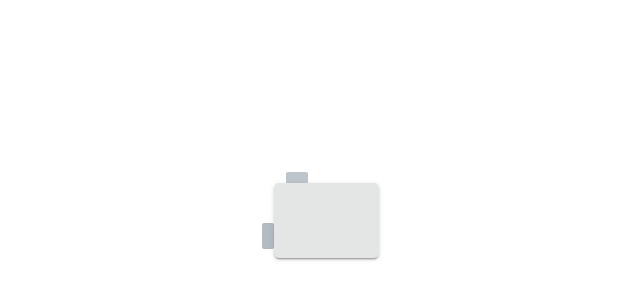
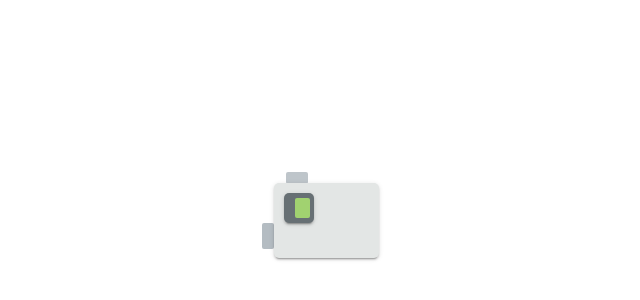
Before and after one commit to jorge8168711/JustForFun-1, a website: page index.html in a window 1280 px wide. Shown: the part 180-480 px from the top of the page, without its empty margins (314-954 px from the left). Drawn offline with Linux system fonts and the light colour scheme.

Commit message:
Add Camera display

```diff
--- a/index.html
+++ b/index.html
@@ -11,7 +11,10 @@
   <body>
     <div class="wrapper">
       <div class="camera">
-        <div class="camera__body"></div>
+        <div class="camera__body">
+          <div class="abs camera__support"></div>
+          <div class="abs camera__display"></div>
+        </div>
       </div>
     </div>
   </body>
--- a/src/stylesheets/partials/_02.default-icon.scss
+++ b/src/stylesheets/partials/_02.default-icon.scss
@@ -5,6 +5,10 @@
 // convert pixels to em
 @function em($target, $context: $base-font-size) {
   @return ($target / $context) * 1em;
+}
+
+.abs {
+  position: absolute;
 }
 
 .camera {
@@ -19,10 +23,10 @@
     background-color: #E3E6E5;
     border-radius: 5px;
     box-shadow: $z-1;
-
     height: em(75px);
     width: em(105px);
 
+    // top left rectangle
     &::after, &::before {
       content: "";
       position: absolute;
@@ -30,7 +34,6 @@
       border-radius: 2px;
       z-index: -1;
     }
-
     // top rectangle
     &::after {
       background-color: #BEC5CA;
@@ -40,7 +43,6 @@
       top: em(-11px);
       left: em(12px);
     }
-
     // left rectangle
     &::before {
       background-color: #B4BCC2;
@@ -51,4 +53,32 @@
       top: em(40px);
     }
   }
+
+  // CAMERA DISPLAY
+  &__display {
+    background-color: #677074;
+    box-shadow: $z-1;
+    border-radius: 5px;
+
+    display: flex;
+    align-items: center;
+    justify-content: flex-end;
+
+    left: em(10px);
+    top: em(10px);
+
+    height: em(30px);
+    width: em(30px);
+
+    // display
+    &::after {
+      content: "";
+      border-radius: 2px;
+      background-color: #A1D270;
+
+      height: em(20px);
+      width: em(15px);
+      margin-right: em(4px);
+    }
+  }
 }
```
Also changed, not shown: build/assets/css/main.min.css.
